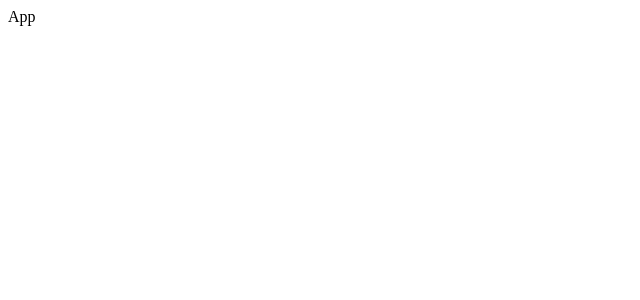
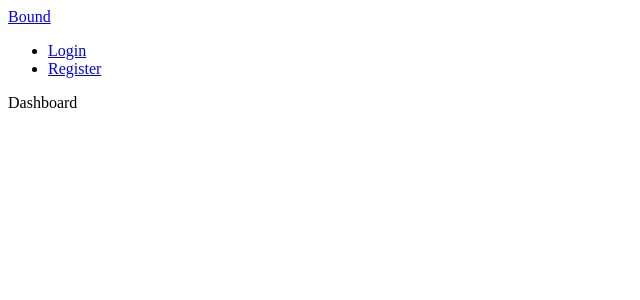
Before and after one commit to LaSav/bound-rest, a React (Create React App) app in the folder frontend/: page / in a window 1280 px wide. Shown: the top 300 px of the page, without its empty margins (0-640 px from the left). Built offline with nearby package versions, Linux system fonts and the light colour scheme; the HTML template or start-up script is replaced by a standard one.

Commit message:
Add React routing

```diff
--- a/frontend/package.json
+++ b/frontend/package.json
@@ -8,6 +8,7 @@
     "@testing-library/user-event": "^13.5.0",
     "react": "^18.2.0",
     "react-dom": "^18.2.0",
+    "react-router-dom": "^6.12.0",
     "react-scripts": "5.0.1",
     "web-vitals": "^2.1.4"
   },
--- a/frontend/src/App.js
+++ b/frontend/src/App.js
@@ -1,4 +1,23 @@
+import { BrowserRouter as Router, Routes, Route } from 'react-router-dom';
+import Dashboard from './pages/Dashboard';
+import Login from './pages/Login';
+import Register from './pages/Register';
+import Header from './components/Header';
+
 function App() {
-  return <div>App</div>;
+  return (
+    <>
+      <Router>
+        <div className='container'>
+          <Header />
+          <Routes>
+            <Route path={'/'} element={<Dashboard />} />
+            <Route path={'/register'} element={<Register />} />
+            <Route path={'/login'} element={<Login />} />
+          </Routes>
+        </div>
+      </Router>
+    </>
+  );
 }
 export default App;
--- /dev/null
+++ b/frontend/src/components/Header.jsx
@@ -0,0 +1,21 @@
+import { Link } from 'react-router-dom';
+
+function Header() {
+  return (
+    <header className='header'>
+      <div className='logo'>
+        <Link to='/'>Bound</Link>
+      </div>
+      <ul>
+        <li>
+          <Link to='/login'>Login</Link>
+        </li>
+        <li>
+          <Link to='/register'>Register</Link>
+        </li>
+      </ul>
+    </header>
+  );
+}
+
+export default Header;
--- /dev/null
+++ b/frontend/src/pages/Dashboard.jsx
@@ -0,0 +1,5 @@
+function Dashboard() {
+  return <div>Dashboard</div>;
+}
+
+export default Dashboard;
--- /dev/null
+++ b/frontend/src/pages/Login.jsx
@@ -0,0 +1,5 @@
+function Login() {
+  return <div>Login</div>;
+}
+
+export default Login;
--- /dev/null
+++ b/frontend/src/pages/Register.jsx
@@ -0,0 +1,5 @@
+function Register() {
+  return <div>Register</div>;
+}
+
+export default Register;
--- a/package.json
+++ b/package.json
@@ -6,6 +6,7 @@
   "scripts": {
     "start": "node backend/index.js",
     "server": "nodemon backend/index.js",
+    "client": "npm start --prefix frontend",
     "test": "echo \"Error: no test specified\" && exit 1"
   },
   "author": "Savva Lambin",
```
Also changed, not shown: 1 other file (tests, documents, lock files or other folders).
